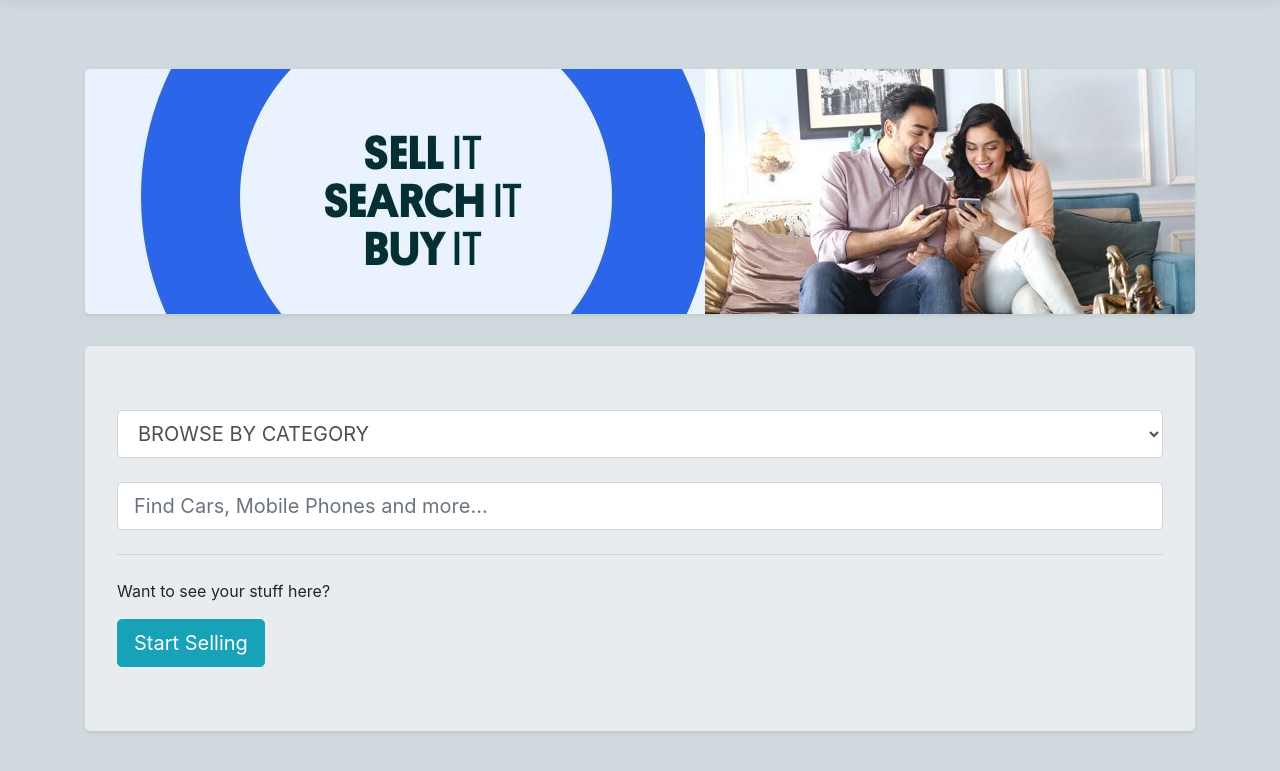
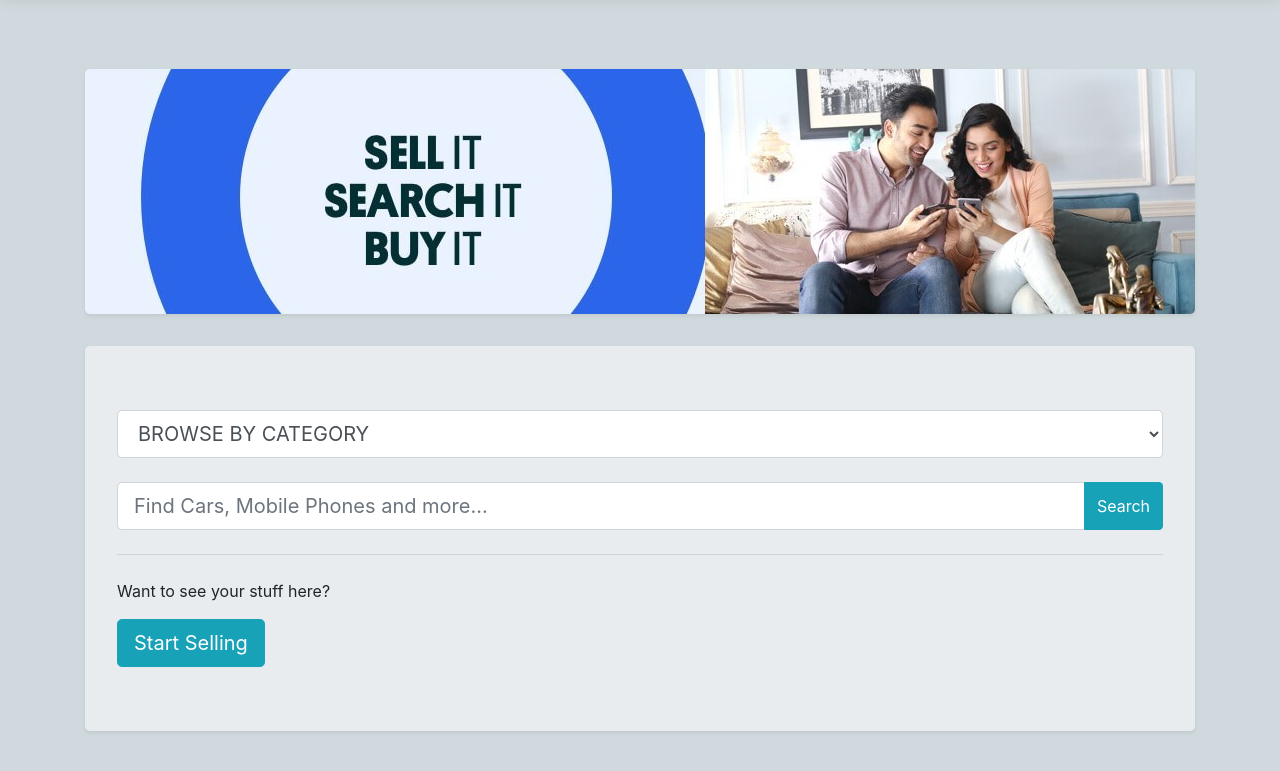
Before and after one commit to SafdarJamal/olx-replica, a plain HTML site: page src/index.html in a window 1280 px wide. Shown: the part 81-852 px from the top of the page. Drawn offline with Linux system fonts and the light colour scheme; some packages are replaced by stand-ins of ours; no server answers.

Commit message:
Create search button for browsers that doesn't  support onsearch event

```diff
--- a/src/index.html
+++ b/src/index.html
@@ -180,6 +180,11 @@
               aria-label="Search Cars, Mobile Phones and more."
               aria-describedby="search-input"
             />
+            <div class="input-group-append">
+              <button id="search-button" class="btn btn-info" type="button">
+                Search
+              </button>
+            </div>
           </div>
 
           <hr class="my-4" />
--- a/src/scripts/app.js
+++ b/src/scripts/app.js
@@ -84,6 +84,7 @@ if (location.pathname === '/' || location.pathname === '/index.html') {
 
   retrieve.searchCategory.onchange = retrieve.retrieveData;
   retrieve.searchInput.onsearch = retrieve.searchAds;
+  retrieve.searchButton.onclick = retrieve.searchAds;
 
   validate.logoutB.onclick = authenticate.logOut;
 } else if (location.pathname === '/pages/post.html') {
--- a/src/scripts/retrieve.js
+++ b/src/scripts/retrieve.js
@@ -2,6 +2,7 @@
 
 const searchCategory = document.getElementById('search-category');
 const searchInput = document.getElementById('search-input');
+const searchButton = document.getElementById('search-button');
 
 const formatter = new Intl.NumberFormat('en-US', {
   style: 'currency',
@@ -361,5 +362,5 @@ function deleteFavorites(ad) {
     .remove();
 }
 
-export { searchCategory, searchInput };
+export { searchCategory, searchInput, searchButton };
 export { retrieveData, myAds, searchAds, favorites };
```
Also changed, not shown: 1 other file.
